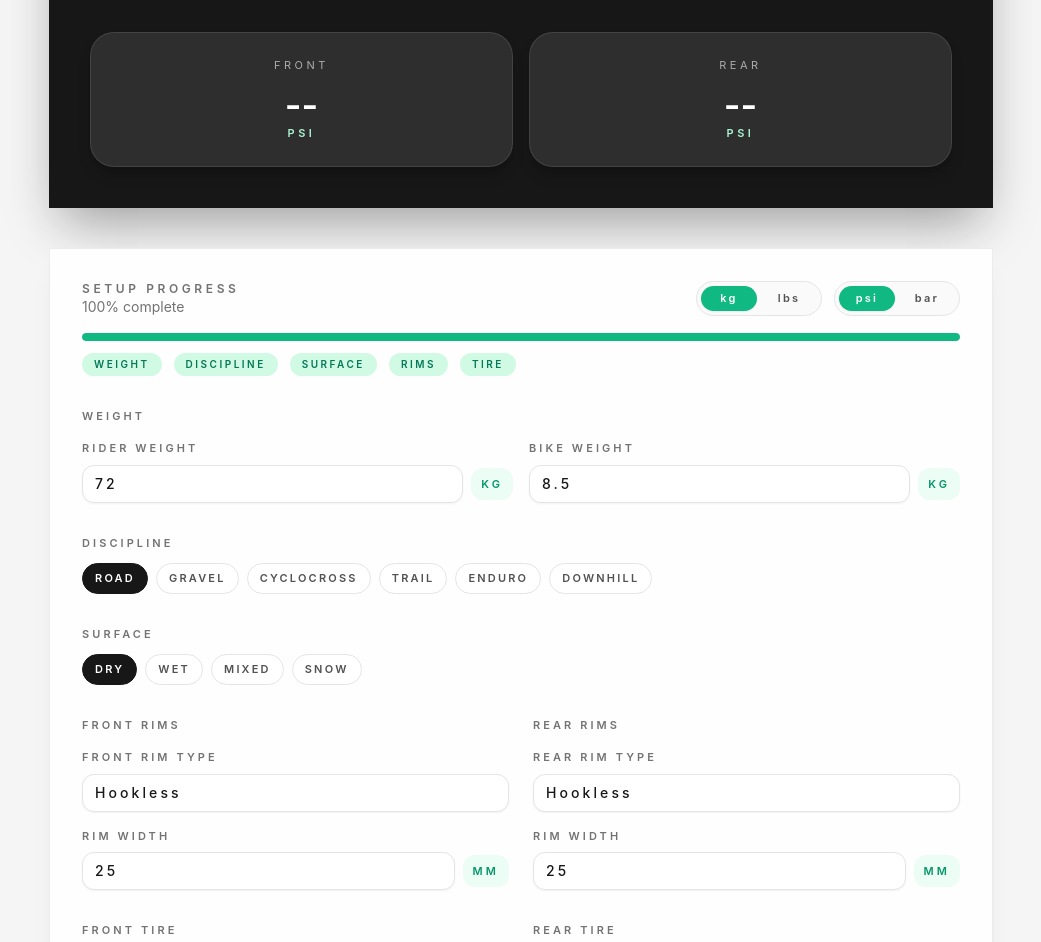
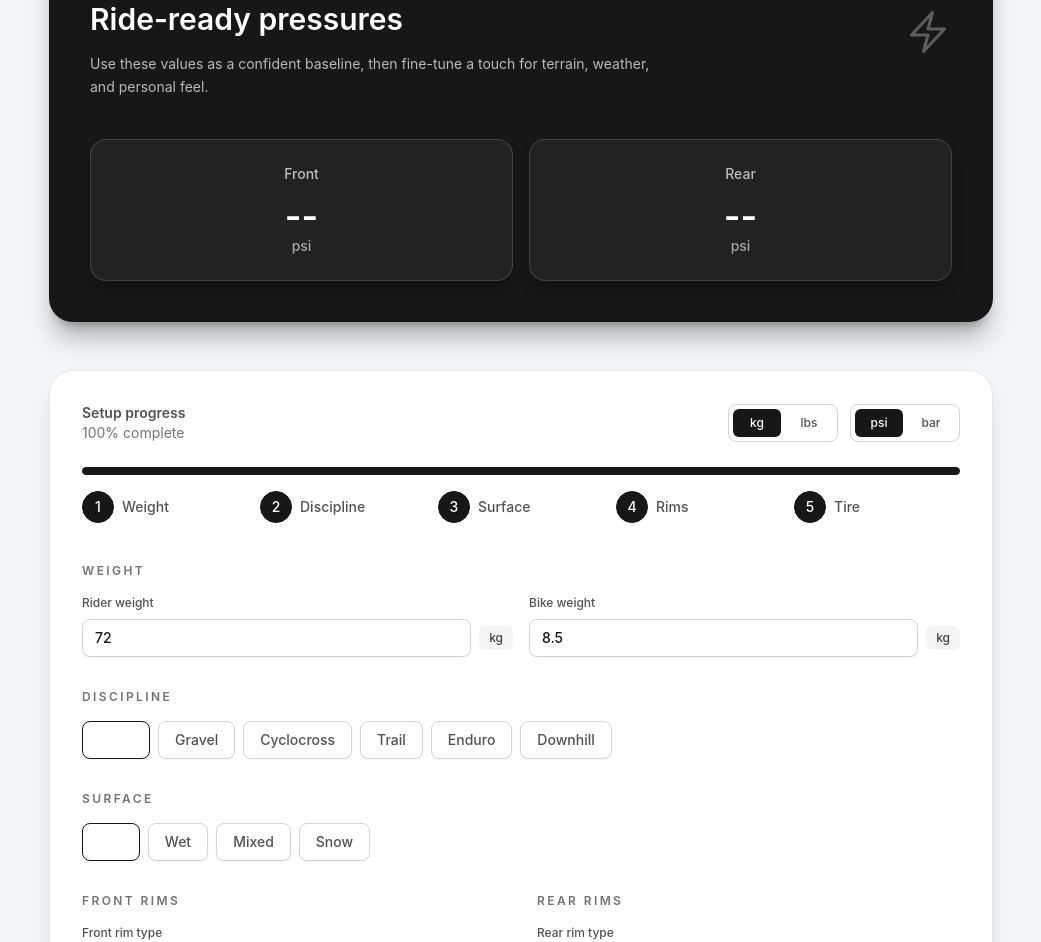
Before and after one commit to eduarde/tire_pressure_guide, a React (Vite) app in the folder frontend/: page / in a window 1280 px wide. Shown: the part 450-1392 px from the top of the page, without its empty margins (119-1160 px from the left). Built offline with nearby package versions, Linux system fonts and the light colour scheme.

Commit message:
style: simplify calculator layout

```diff
--- a/frontend/src/App.tsx
+++ b/frontend/src/App.tsx
@@ -251,47 +251,49 @@ export default function App() {
   const progressPercent = Math.round((completedSteps / progressSteps.length) * 100);
 
   return (
-    <div className="min-h-screen bg-neutral-100 text-neutral-900">
-      <main className="mx-auto flex min-h-screen max-w-5xl flex-col gap-10 px-4 py-16 sm:px-6 lg:px-10">
-        <header className="space-y-5 text-center sm:text-left">
-          <p className="text-xs font-semibold uppercase tracking-[0.4em] text-emerald-600">Tire pressure guide</p>
-          <h1 className="text-4xl font-semibold tracking-tight sm:text-5xl">Modern tire pressure calculator</h1>
+    <div className="min-h-screen bg-slate-100 text-neutral-900">
+      <main className="mx-auto flex min-h-screen max-w-5xl flex-col gap-12 px-4 py-16 sm:px-6 lg:px-10">
+        <header className="rounded-3xl border border-neutral-200 bg-white px-6 py-12 shadow-sm sm:px-10">
+          <div className="space-y-5 text-center sm:text-left">
+            <p className="text-sm font-medium text-neutral-500">Tire pressure guide</p>
+            <h1 className="text-4xl font-semibold tracking-tight sm:text-5xl">Find your perfect tire pressure</h1>
             <p className="mx-auto max-w-2xl text-base leading-relaxed text-neutral-600 sm:text-lg">
-            Dial in confident ride-ready pressures for any bike in just a few taps. Lightweight controls keep everything inline for quick adjustments wherever you roll.
+              Set up your bike with confidence using a streamlined, material-inspired layout that keeps every decision clear and approachable on any device.
             </p>
+          </div>
         </header>
 
-        <section className="rounded-4xl border border-neutral-900/10 bg-neutral-900 p-8 text-white shadow-2xl shadow-neutral-900/40 sm:p-10">
+        <section className="rounded-3xl border border-neutral-900/20 bg-neutral-900 px-6 py-10 text-white shadow-xl shadow-neutral-900/30 sm:px-10">
           <div className="flex flex-col gap-6 sm:flex-row sm:items-center sm:justify-between">
-            <div className="space-y-3">
-              <p className="text-[11px] font-semibold uppercase tracking-[0.32em] text-white/70">Recommended</p>
+            <div className="space-y-4">
+              <p className="text-sm font-medium text-white/70">Recommended setup</p>
               <h2 className="text-2xl font-semibold sm:text-3xl">Ride-ready pressures</h2>
-              <p className="max-w-xl text-xs leading-relaxed text-white/70 sm:text-sm">
-                Tune by feel after the first kilometres. Ambient conditions and casing wear may nudge your final setting a touch higher or lower.
+              <p className="max-w-xl text-sm leading-relaxed text-white/70">
+                Use these values as a confident baseline, then fine-tune a touch for terrain, weather, and personal feel.
               </p>
             </div>
-            <BoltIcon className="hidden h-12 w-12 shrink-0 text-emerald-300 sm:block" aria-hidden />
+            <BoltIcon className="hidden h-12 w-12 shrink-0 text-white/30 sm:block" aria-hidden />
           </div>
 
-          <div className="mt-8 grid gap-4 sm:grid-cols-2">
-            <div className="rounded-3xl border border-white/10 bg-white/10 px-5 py-6 text-center shadow-lg shadow-black/20">
-              <p className="text-[11px] uppercase tracking-[0.32em] text-white/60">Front</p>
+          <div className="mt-10 grid gap-4 sm:grid-cols-2">
+            <div className="rounded-2xl border border-white/15 bg-white/5 px-6 py-6 text-center shadow-lg shadow-black/20">
+              <p className="text-sm font-medium text-white/70">Front</p>
               <p className="mt-3 text-3xl font-semibold sm:text-4xl">{showResults && pressures ? formatNumber(pressures.front) : "--"}</p>
-              <p className="text-[11px] font-semibold uppercase tracking-[0.32em] text-emerald-200">{unitLabel}</p>
+              <p className="text-sm font-medium text-white/60">{unitLabel}</p>
             </div>
-            <div className="rounded-3xl border border-white/10 bg-white/10 px-5 py-6 text-center shadow-lg shadow-black/20">
-              <p className="text-[11px] uppercase tracking-[0.32em] text-white/60">Rear</p>
+            <div className="rounded-2xl border border-white/15 bg-white/5 px-6 py-6 text-center shadow-lg shadow-black/20">
+              <p className="text-sm font-medium text-white/70">Rear</p>
               <p className="mt-3 text-3xl font-semibold sm:text-4xl">{showResults && pressures ? formatNumber(pressures.rear) : "--"}</p>
-              <p className="text-[11px] font-semibold uppercase tracking-[0.32em] text-emerald-200">{unitLabel}</p>
+              <p className="text-sm font-medium text-white/60">{unitLabel}</p>
             </div>
           </div>
         </section>
 
-        <section className="rounded-4xl border border-neutral-200/70 bg-white/95 p-6 shadow-xl shadow-neutral-900/5 sm:p-8">
-          <div className="space-y-4">
-            <div className="flex flex-wrap items-center justify-between gap-3">
+        <section className="rounded-3xl border border-neutral-200 bg-white px-6 py-8 shadow-xl sm:px-8">
+          <div className="space-y-6">
+            <div className="flex flex-col gap-4 sm:flex-row sm:items-center sm:justify-between">
               <div>
-                <p className="text-xs font-semibold uppercase tracking-[0.3em] text-neutral-500">Setup progress</p>
+                <p className="text-sm font-semibold text-neutral-600">Setup progress</p>
                 <p className="text-sm text-neutral-500">{progressPercent}% complete</p>
               </div>
               <div className="flex flex-wrap gap-3">
@@ -317,39 +319,43 @@ export default function App() {
               </div>
             </div>
 
-            <div className="space-y-3">
+            <div className="space-y-4">
               <div className="h-2 w-full overflow-hidden rounded-full bg-neutral-200">
                 <div
-                  className="h-full rounded-full bg-emerald-500 transition-[width] duration-300"
+                  className="h-full rounded-full bg-neutral-900 transition-[width] duration-300"
                   style={{ width: `${progressPercent}%` }}
                   aria-hidden
                 />
               </div>
-              <div className="flex flex-wrap items-center gap-3 text-[10px] font-semibold uppercase tracking-[0.25em] text-neutral-500">
-                {progressSteps.map((step) => (
+              <div className="grid gap-3 text-sm text-neutral-600 sm:grid-cols-5">
+                {progressSteps.map((step, index) => (
+                  <div key={step.label} className="flex items-center gap-2">
                     <span
-                    key={step.label}
                       className={clsx(
-                      "rounded-full px-3 py-1",
-                      step.complete ? "bg-emerald-100 text-emerald-700" : "bg-neutral-100 text-neutral-400"
+                        "flex h-8 w-8 items-center justify-center rounded-full border text-sm font-medium",
+                        step.complete
+                          ? "border-neutral-900 bg-neutral-900 text-white"
+                          : "border-neutral-300 bg-white text-neutral-500"
                       )}
                     >
-                    {step.label}
+                      {index + 1}
                     </span>
+                    <span className="font-medium">{step.label}</span>
+                  </div>
                 ))}
               </div>
             </div>
           </div>
 
           <form
-            className="mt-8 space-y-8"
+            className="mt-10 space-y-8"
             onSubmit={(event) => {
               event.preventDefault();
               setShowResults(true);
             }}
           >
             <div className="space-y-4">
-              <p className="text-[11px] font-semibold uppercase tracking-[0.28em] text-neutral-500">Weight</p>
+              <p className="text-xs font-semibold uppercase tracking-[0.2em] text-neutral-500">Weight</p>
               <div className="grid gap-4 sm:grid-cols-2">
                 <InputField
                   label="Rider weight"
@@ -379,8 +385,8 @@ export default function App() {
             </div>
 
             <div>
-              <p className="text-[11px] font-semibold uppercase tracking-[0.28em] text-neutral-500">Discipline</p>
-              <div className="mt-3 flex flex-wrap gap-2">
+              <p className="text-xs font-semibold uppercase tracking-[0.2em] text-neutral-500">Discipline</p>
+              <div className="mt-4 flex flex-wrap gap-2">
                 {disciplineOptions.map((option) => (
                   <button
                     key={option.value}
@@ -390,10 +396,10 @@ export default function App() {
                       setShowResults(false);
                     }}
                     className={clsx(
-                      "rounded-full border px-3 py-1.5 text-[11px] font-semibold uppercase tracking-[0.2em] transition",
+                      "rounded-lg border border-neutral-300 bg-white px-4 py-2 text-sm font-medium text-neutral-600 shadow-sm transition",
                       discipline === option.value
-                        ? "border-neutral-900 bg-neutral-900 text-white"
-                        : "border-neutral-200 bg-white text-neutral-600 hover:border-neutral-300 hover:text-neutral-900"
+                        ? "border-neutral-900 bg-neutral-900 text-white shadow"
+                        : "hover:border-neutral-400 hover:text-neutral-900"
                     )}
                   >
                     {option.label}
@@ -403,8 +409,8 @@ export default function App() {
             </div>
 
             <div>
-              <p className="text-[11px] font-semibold uppercase tracking-[0.28em] text-neutral-500">Surface</p>
-              <div className="mt-3 flex flex-wrap gap-2">
+              <p className="text-xs font-semibold uppercase tracking-[0.2em] text-neutral-500">Surface</p>
+              <div className="mt-4 flex flex-wrap gap-2">
                 {surfaceOptions.map((option) => (
                   <button
                     key={option.value}
@@ -414,10 +420,10 @@ export default function App() {
                       setShowResults(false);
                     }}
                     className={clsx(
-                      "rounded-full border px-3 py-1.5 text-[11px] font-semibold uppercase tracking-[0.2em] transition",
+                      "rounded-lg border border-neutral-300 bg-white px-4 py-2 text-sm font-medium text-neutral-600 shadow-sm transition",
                       surface === option.value
-                        ? "border-neutral-900 bg-neutral-900 text-white"
-                        : "border-neutral-200 bg-white text-neutral-600 hover:border-neutral-300 hover:text-neutral-900"
+                        ? "border-neutral-900 bg-neutral-900 text-white shadow"
+                        : "hover:border-neutral-400 hover:text-neutral-900"
                     )}
                   >
                     {option.label}
@@ -426,9 +432,9 @@ export default function App() {
               </div>
             </div>
 
-            <div className="grid gap-6 md:grid-cols-2">
+            <div className="grid gap-8 md:grid-cols-2">
               <div className="space-y-4">
-                <p className="text-[11px] font-semibold uppercase tracking-[0.28em] text-neutral-500">Front rims</p>
+                <p className="text-xs font-semibold uppercase tracking-[0.2em] text-neutral-500">Front rims</p>
                 <SelectField
                   label="Front rim type"
                   value={frontRimType}
@@ -452,7 +458,7 @@ export default function App() {
                 />
               </div>
               <div className="space-y-4">
-                <p className="text-[11px] font-semibold uppercase tracking-[0.28em] text-neutral-500">Rear rims</p>
+                <p className="text-xs font-semibold uppercase tracking-[0.2em] text-neutral-500">Rear rims</p>
                 <SelectField
                   label="Rear rim type"
                   value={rearRimType}
@@ -477,9 +483,9 @@ export default function App() {
               </div>
             </div>
 
-            <div className="grid gap-6 md:grid-cols-2">
+            <div className="grid gap-8 md:grid-cols-2">
               <div className="space-y-4">
-                <p className="text-[11px] font-semibold uppercase tracking-[0.28em] text-neutral-500">Front tire</p>
+                <p className="text-xs font-semibold uppercase tracking-[0.2em] text-neutral-500">Front tire</p>
                 <InputField
                   label="Width"
                   type="number"
@@ -503,7 +509,7 @@ export default function App() {
                 />
               </div>
               <div className="space-y-4">
-                <p className="text-[11px] font-semibold uppercase tracking-[0.28em] text-neutral-500">Rear tire</p>
+                <p className="text-xs font-semibold uppercase tracking-[0.2em] text-neutral-500">Rear tire</p>
                 <InputField
                   label="Width"
                   type="number"
@@ -531,7 +537,7 @@ export default function App() {
             <div className="flex justify-end">
               <button
                 type="submit"
-                className="inline-flex items-center justify-center rounded-full bg-neutral-900 px-6 py-3 text-sm font-semibold uppercase tracking-[0.25em] text-white shadow-lg shadow-neutral-900/20 transition hover:bg-neutral-800"
+                className="inline-flex items-center justify-center rounded-lg bg-neutral-900 px-6 py-3 text-sm font-semibold text-white shadow-sm transition hover:bg-neutral-800 focus-visible:outline focus-visible:outline-2 focus-visible:outline-offset-2 focus-visible:outline-neutral-900"
               >
                 Calculate
               </button>
--- a/frontend/src/components/InputField.tsx
+++ b/frontend/src/components/InputField.tsx
@@ -8,19 +8,19 @@ interface InputFieldProps extends React.InputHTMLAttributes<HTMLInputElement> {
 
 export function InputField({ label, helper, unit, className, ...props }: InputFieldProps) {
   return (
-    <label className="block text-[11px] font-semibold uppercase tracking-[0.28em] text-neutral-500">
+    <label className="block text-xs font-medium text-neutral-600">
       <span>{label}</span>
       <div className="mt-2 flex items-center gap-2 text-sm font-medium text-neutral-900">
         <input
           {...props}
           className={clsx(
-            "flex-1 rounded-xl border border-neutral-200 bg-white px-3 py-2 text-sm text-neutral-900 shadow-sm",
-            "placeholder:text-neutral-400 focus:border-emerald-400 focus:outline-none focus:ring-2 focus:ring-emerald-200",
+            "flex-1 rounded-lg border border-neutral-300 bg-white px-3 py-2 text-sm text-neutral-900 shadow-sm",
+            "placeholder:text-neutral-400 focus:border-neutral-900 focus:outline-none focus:ring-2 focus:ring-neutral-900/10",
             className
           )}
         />
         {unit ? (
-          <span className="rounded-xl bg-emerald-50 px-2.5 py-1.5 text-[11px] font-semibold uppercase tracking-[0.28em] text-emerald-600">
+          <span className="rounded-md bg-neutral-100 px-2.5 py-1 text-xs font-medium text-neutral-700">
             {unit}
           </span>
         ) : null}
--- a/frontend/src/components/SegmentedControl.tsx
+++ b/frontend/src/components/SegmentedControl.tsx
@@ -11,7 +11,7 @@ export function SegmentedControl<T extends string>({ options, value, onChange, c
   return (
     <div
       className={clsx(
-        "flex flex-wrap items-center gap-1 rounded-full border border-neutral-200 bg-neutral-50 p-1 text-[11px] font-semibold uppercase tracking-[0.2em] text-neutral-600",
+        "flex flex-wrap items-center gap-1 rounded-lg border border-neutral-300 bg-white p-1 text-xs font-medium text-neutral-600",
         className
       )}
     >
@@ -23,10 +23,10 @@ export function SegmentedControl<T extends string>({ options, value, onChange, c
             type="button"
             onClick={() => onChange(option.value)}
             className={clsx(
-              "min-w-[56px] rounded-full px-3 py-1 transition",
+              "min-w-[48px] rounded-md px-3 py-1.5 transition",
               active
-                ? "bg-emerald-500 text-white shadow-sm"
-                : "text-neutral-600 hover:bg-white hover:text-neutral-900"
+                ? "bg-neutral-900 text-white shadow-sm"
+                : "text-neutral-600 hover:bg-neutral-100 hover:text-neutral-900"
             )}
           >
             {option.label}
--- a/frontend/src/components/SelectField.tsx
+++ b/frontend/src/components/SelectField.tsx
@@ -9,14 +9,14 @@ interface SelectFieldProps extends React.SelectHTMLAttributes<HTMLSelectElement>
 
 export function SelectField({ label, options, helper, unit, className, ...props }: SelectFieldProps) {
   return (
-    <label className="block text-[11px] font-semibold uppercase tracking-[0.28em] text-neutral-500">
+    <label className="block text-xs font-medium text-neutral-600">
       <span>{label}</span>
       <div className="mt-2 flex items-center gap-2 text-sm font-medium text-neutral-900">
         <select
           {...props}
           className={clsx(
-            "flex-1 appearance-none rounded-xl border border-neutral-200 bg-white px-3 py-2 text-sm text-neutral-900 shadow-sm",
-            "focus:border-emerald-400 focus:outline-none focus:ring-2 focus:ring-emerald-200",
+            "flex-1 appearance-none rounded-lg border border-neutral-300 bg-white px-3 py-2 text-sm text-neutral-900 shadow-sm",
+            "focus:border-neutral-900 focus:outline-none focus:ring-2 focus:ring-neutral-900/10",
             className
           )}
         >
@@ -27,7 +27,7 @@ export function SelectField({ label, options, helper, unit, className, ...props
           ))}
         </select>
         {unit ? (
-          <span className="rounded-xl bg-emerald-50 px-2.5 py-1.5 text-[11px] font-semibold uppercase tracking-[0.28em] text-emerald-600">
+          <span className="rounded-md bg-neutral-100 px-2.5 py-1 text-xs font-medium text-neutral-700">
             {unit}
           </span>
         ) : null}
--- a/frontend/src/styles.css
+++ b/frontend/src/styles.css
@@ -7,7 +7,7 @@
 }
 
 body {
-  @apply min-h-screen bg-neutral-100 text-neutral-900 antialiased;
+  @apply min-h-screen bg-slate-100 text-neutral-900 antialiased;
 }
 
 ::-webkit-scrollbar {
```
Lines whose indentation alone changed are shown as unchanged.
